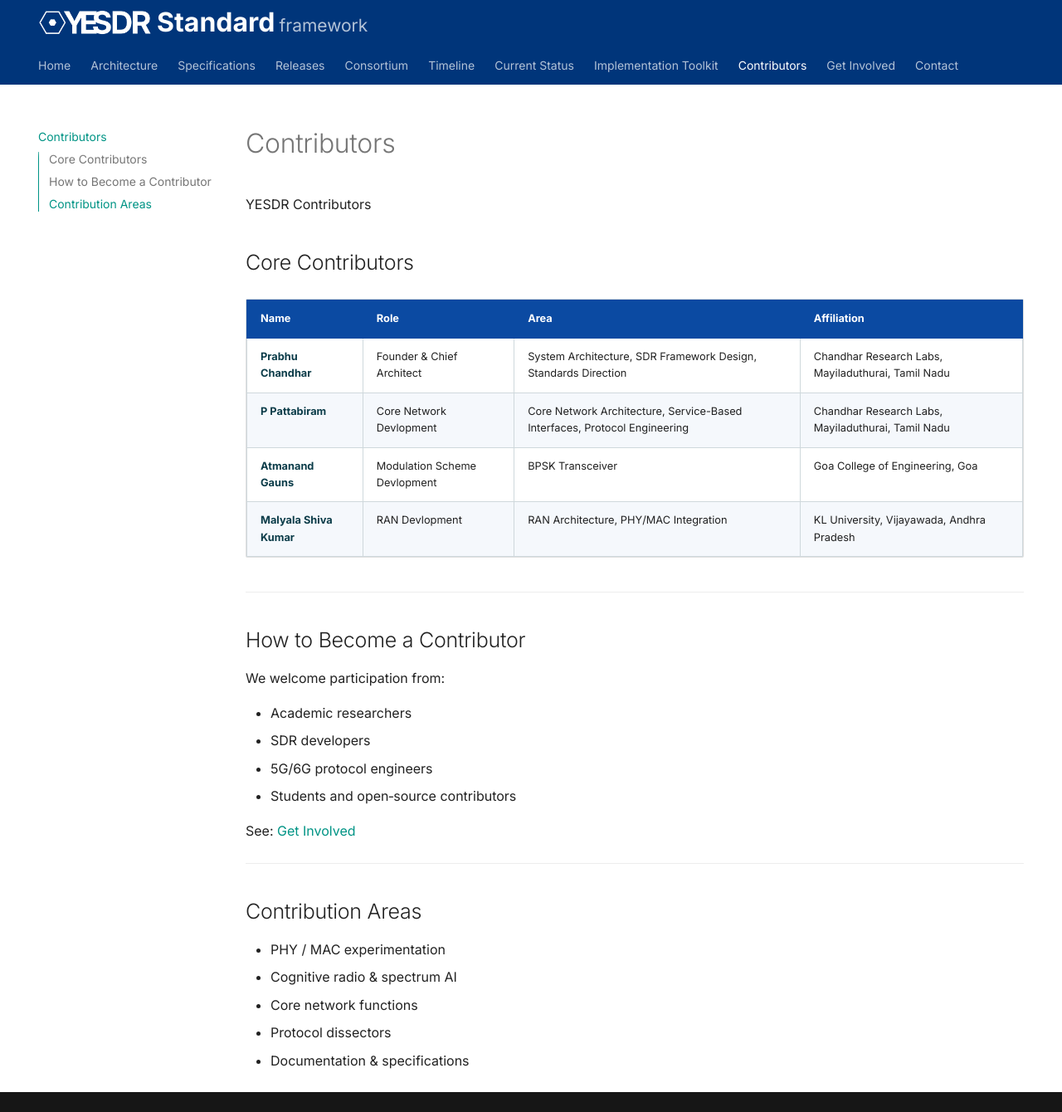
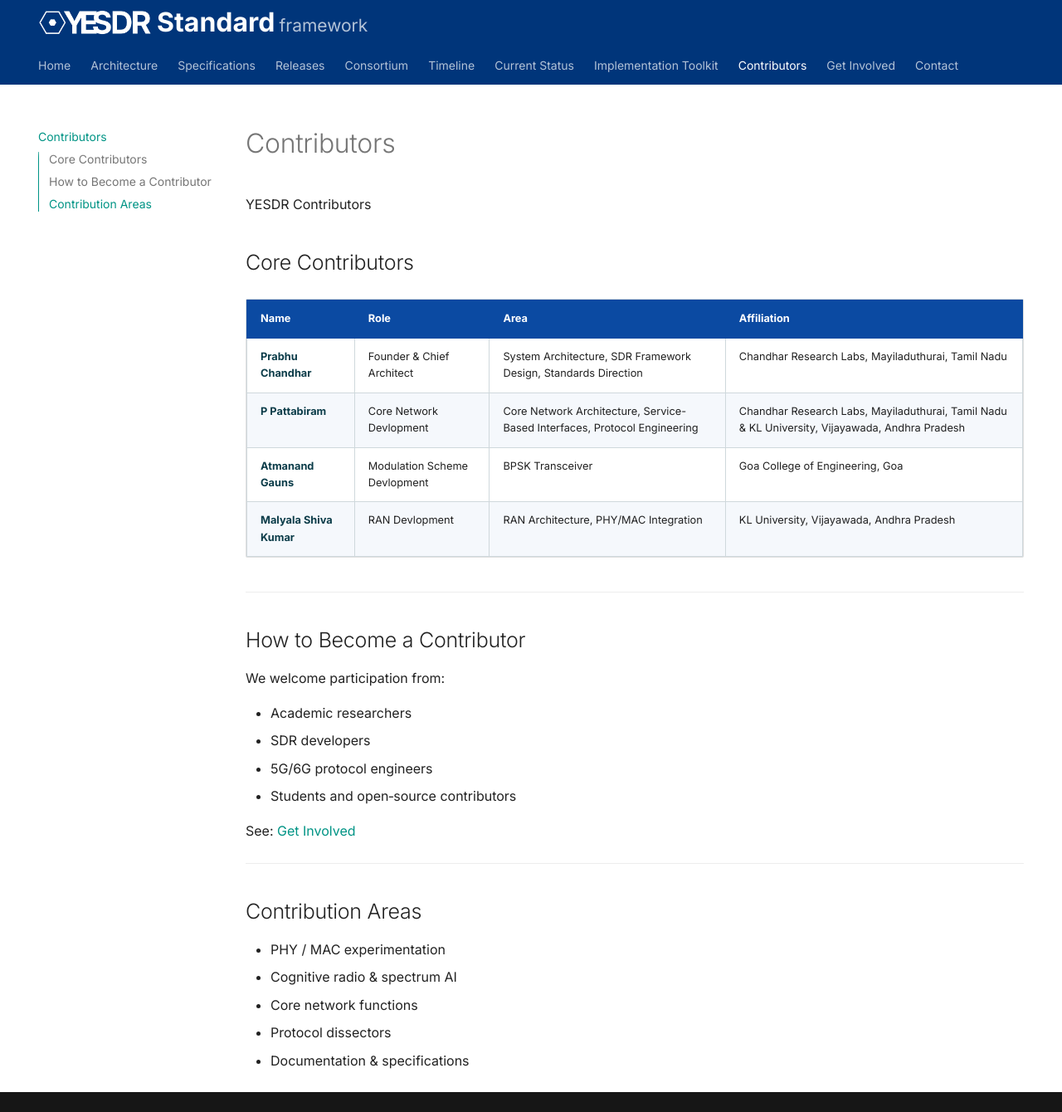
Before and after one commit to chandharlabs/yesdr-standard, an MkDocs documentation site: the page built from docs/contributors.md, in a window 1280 px wide and 1340 px high. Shown: the whole window at 83% size. Built offline with MkDocs 1.6.1 and Material for MkDocs 9.7.7, drawn with Linux system fonts in a browser that asks for light colours.

Commit message:
Update contributors.md

```diff
--- a/docs/contributors.md
+++ b/docs/contributors.md
@@ -6,7 +6,7 @@
 | Name | Role | Area | Affiliation |
 |------|------|------|-------------|
 | **Prabhu Chandhar** | Founder & Chief Architect | System Architecture, SDR Framework Design, Standards Direction | Chandhar Research Labs, Mayiladuthurai, Tamil Nadu |
-| **P Pattabiram** | Core Network Devlopment | Core Network Architecture, Service-Based Interfaces, Protocol Engineering | Chandhar Research Labs, Mayiladuthurai, Tamil Nadu |
+| **P Pattabiram** | Core Network Devlopment | Core Network Architecture, Service-Based Interfaces, Protocol Engineering | Chandhar Research Labs, Mayiladuthurai, Tamil Nadu & KL University, Vijayawada, Andhra Pradesh |
 | **Atmanand Gauns** | Modulation Scheme Devlopment | BPSK Transceiver | Goa College of Engineering, Goa |
 | **Malyala Shiva Kumar** | RAN Devlopment | RAN Architecture, PHY/MAC Integration | KL University, Vijayawada, Andhra Pradesh |
 
```
